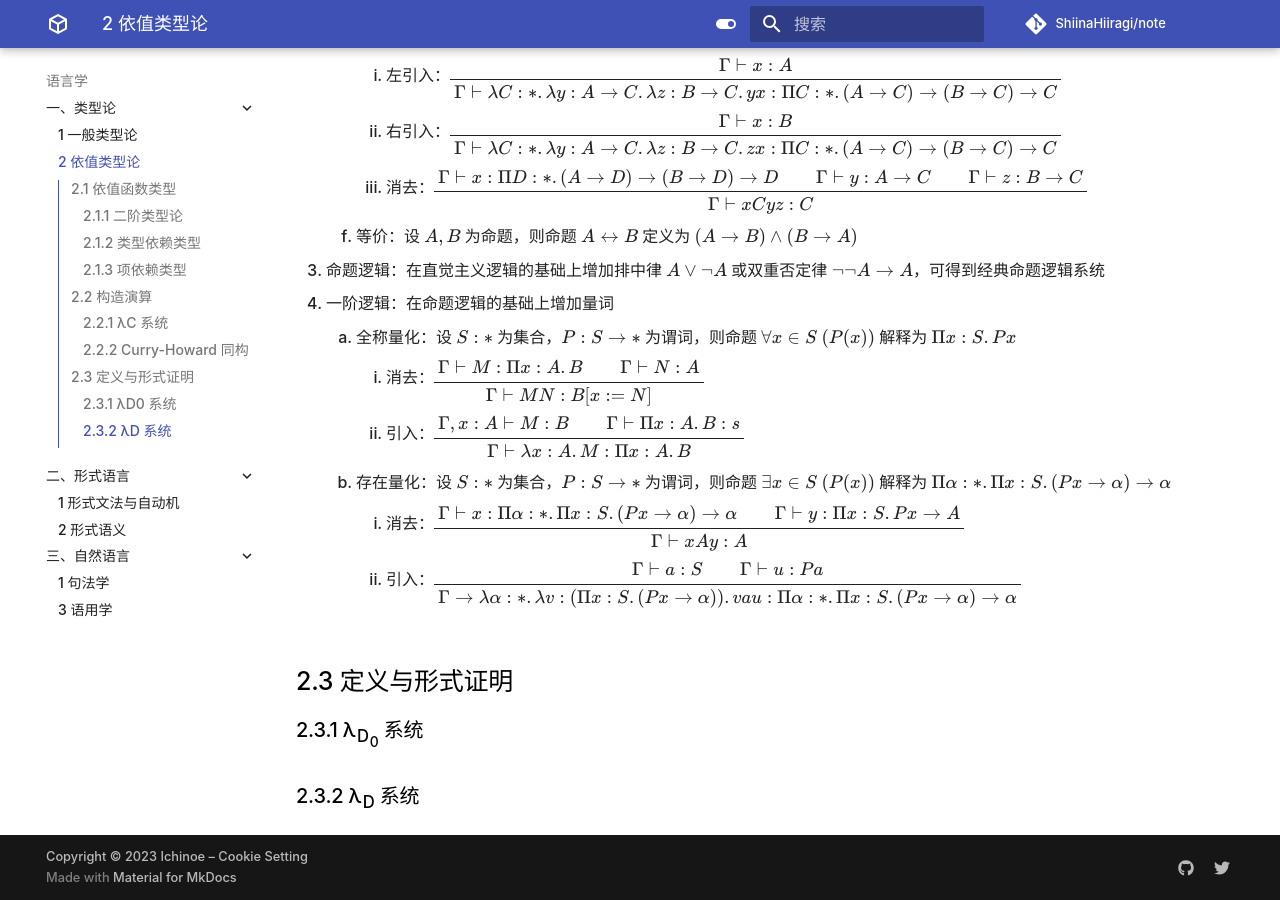
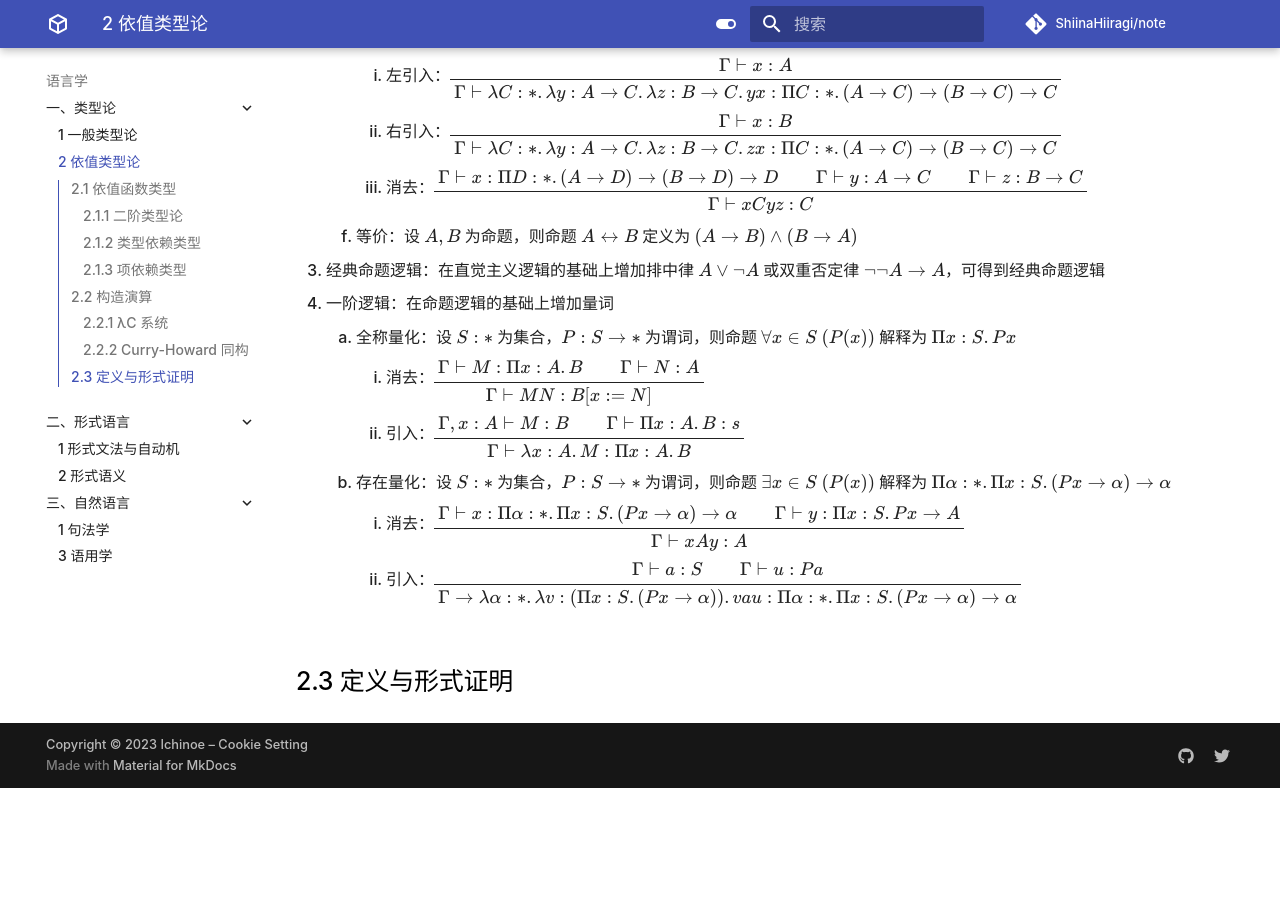
Before and after one commit to ShiinaHiiragi/note, an MkDocs documentation site: the page built from docs/lang/type/dep.md, in a window 1280 px wide and 900 px high, scrolled down 5424 px. Built offline with MkDocs 1.6.1 and Material for MkDocs 9.7.7, drawn with Linux system fonts in a browser that asks for light colours; comment, search, counter and statistics services are not loaded; after the commit the page ends 6212 px from its top, so only the background shows below that.

Commit message:
fix subtle

```diff
--- a/docs/lang/type/dep.md
+++ b/docs/lang/type/dep.md
@@ -154,7 +154,7 @@
         2. 右引入：$\begin{prooftree} \AxiomC{\(\Gamma \vdash x: B\)} \UnaryInfC{\(\Gamma \vdash \lambda C: *. \lambda y: A \to C. \lambda z: B \to C. zx: \Pi C: *. (A \to C) \to (B \to C) \to C\)} \end{prooftree}$
         3. 消去：$\begin{prooftree} \AxiomC{\(\Gamma \vdash x: \Pi D: *. (A \to D) \to (B \to D) \to D\)} \AxiomC{\(\Gamma \vdash y: A \to C\)} \AxiomC{\(\Gamma \vdash z: B \to C\)} \TrinaryInfC{\(\Gamma \vdash xCyz: C\)} \end{prooftree}$
     6. 等价：设 $A, B$ 为命题，则命题 $A \leftrightarrow B$ 定义为 $(A \to B) \wedge (B \to A)$
-3. 命题逻辑：在直觉主义逻辑的基础上增加排中律 $A \vee \neg A$ 或双重否定律 $\neg \neg A \to A$，可得到经典命题逻辑系统
+3. 经典命题逻辑：在直觉主义逻辑的基础上增加排中律 $A \vee \neg A$ 或双重否定律 $\neg \neg A \to A$，可得到经典命题逻辑
 4. 一阶逻辑：在命题逻辑的基础上增加量词
     1. 全称量化：设 $S: *$ 为集合，$P: S \to *$ 为谓词，则命题 $\forall x \in S \ (P(x))$ 解释为 $\Pi x: S. Px$
         1. 消去：$\begin{prooftree} \AxiomC{\(\Gamma \vdash M: \Pi x: A. B\)} \AxiomC{\(\Gamma \vdash N: A\)} \BinaryInfC{\(\Gamma \vdash MN: B[x := N]\)} \end{prooftree}$
@@ -164,6 +164,3 @@
         2. 引入：$\begin{prooftree} \AxiomC{\(\Gamma \vdash a: S\)} \AxiomC{\(\Gamma \vdash u: Pa\)} \BinaryInfC{\(\Gamma \to \lambda \alpha: *. \lambda v: (\Pi x: S. (Px \to \alpha)). vau: \Pi \alpha: *. \Pi x: S. (Px \to \alpha) \to \alpha\)} \end{prooftree}$
 
 ## 2.3 定义与形式证明
-### 2.3.1 λ<sub>D<sub>0</sub></sub> 系统
-
-### 2.3.2 λ<sub>D</sub> 系统
```
Also changed, not shown: docs/cogn/lean/ctrl.md (+2 -2 lines).
